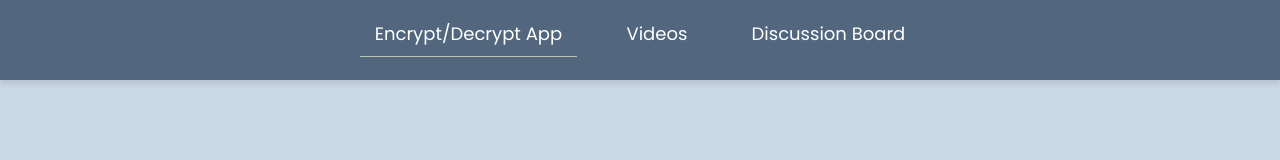
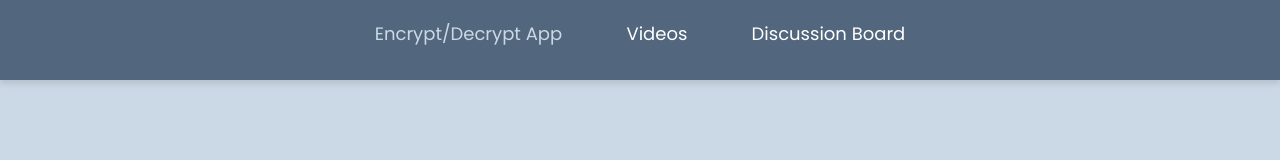
Before and after one commit to Angelica406/encryption-project, a plain HTML site: page index.html in a window 1280 px wide. In both pictures the pointer is over the link "Encrypt/Decrypt App". Shown: the top 160 px of the page. Drawn offline with Linux system fonts and the light colour scheme.

Commit message:
update hover state

```diff
--- a/styles.css
+++ b/styles.css
@@ -36,24 +36,17 @@ nav ul li a {
     color: white;
     text-decoration: none;
     font-size: 18px;
-    padding: 15px 15px 15px 15px;
+    padding: 15px 15px;
     transition: all 0.3s ease-in-out;
     border-radius: 5px;
     position: relative;
 }
 
-nav ul li a:hover::after,
-nav ul li a.active::after {
-    content: "";
-    display: block;
-    width: 100%;
-    height: 1px;
-    background: #bdc4b4;
-    position: absolute;
-    bottom: 4px;
-    left: 0;
-    text-decoration:#52677d;
+nav ul li a:hover,
+nav ul li a.active {
+    color: #cbd9e6;
 }
+
 @media screen and (max-width: 768px) {
     nav ul {
         flex-direction: column;
```
